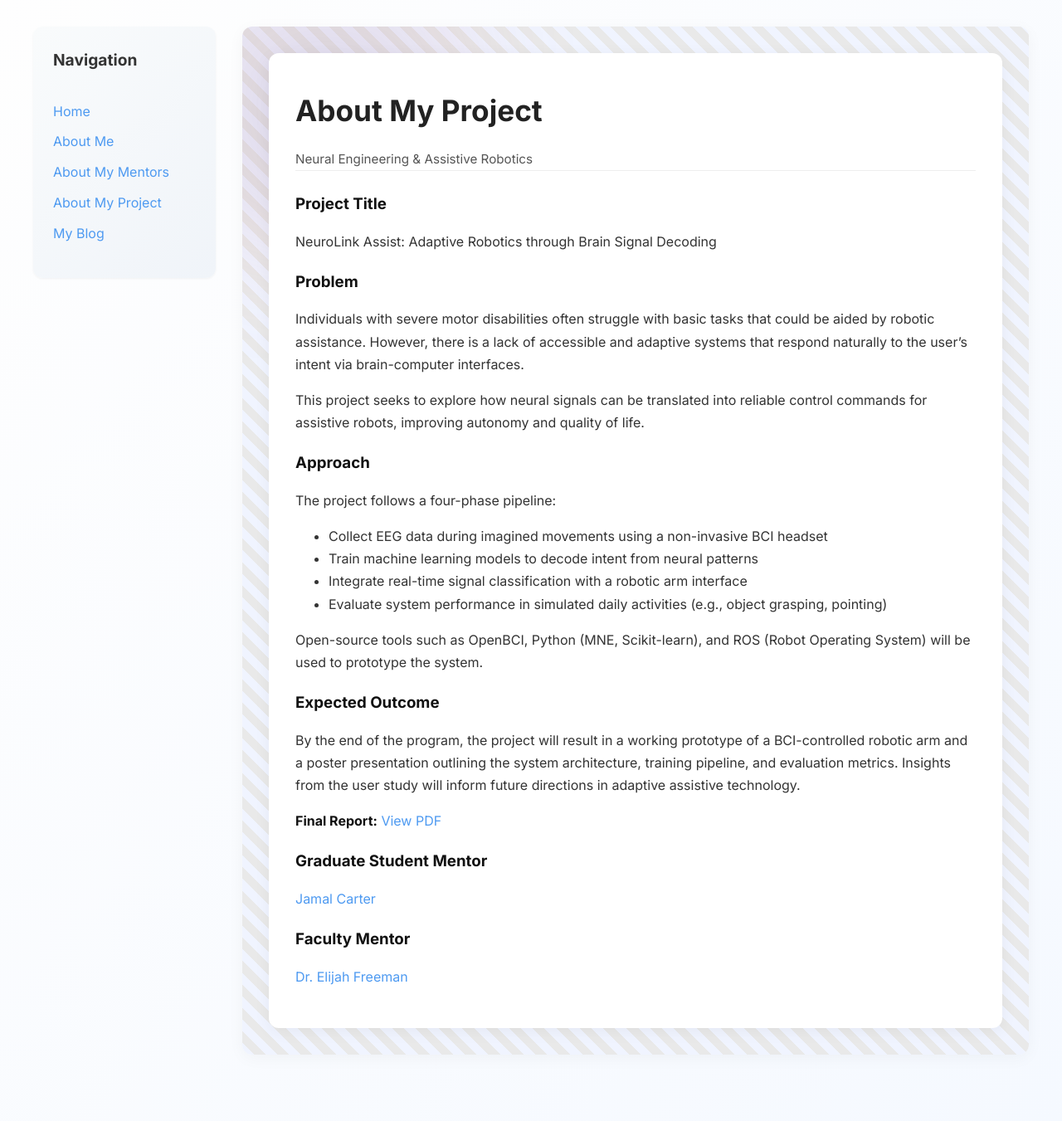
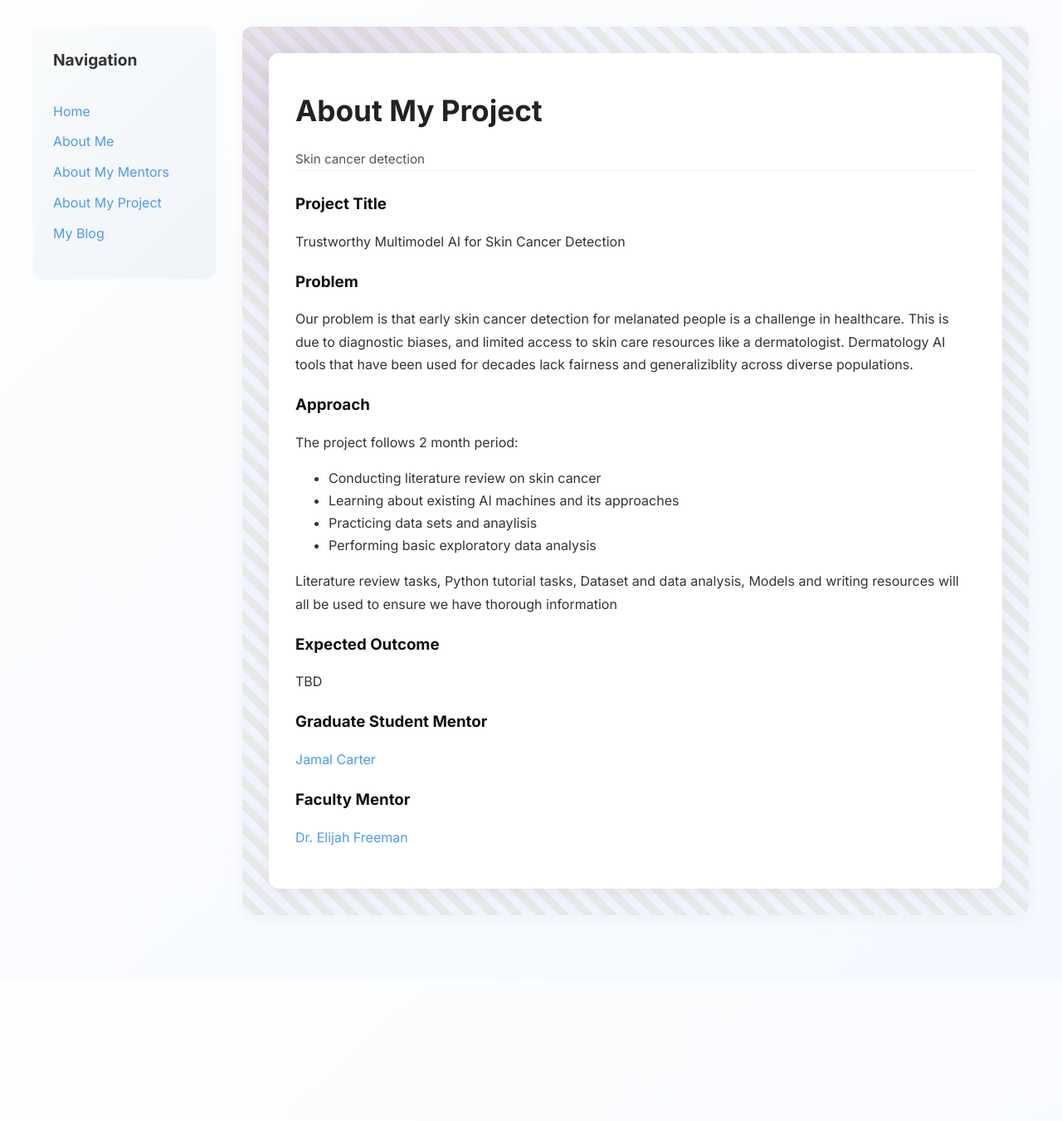
Before and after one commit to KenideeBlakey/kenideeblakey.github.io, a Jekyll site: the page built from pages/about-my-project.md, in a window 1280 px wide. Shown: the whole page at 83% size. Built offline with Jekyll 4.4.1, drawn with Linux system fonts in a browser that asks for light colours; after the commit the page ends 1183 px from its top, so only the background shows below that.

Commit message:
Update about-my-project.md

```diff
--- a/pages/about-my-project.md
+++ b/pages/about-my-project.md
@@ -3,28 +3,25 @@ layout: project
 title: About My Project
 permalink: /about-my-project.html
 
-subtitle: Neural Engineering & Assistive Robotics
-project_title: "NeuroLink Assist: Adaptive Robotics through Brain Signal Decoding"
+subtitle: Skin cancer detection
+project_title: "Trustworthy Multimodel AI for Skin Cancer Detection"
 
 problem: |
-  Individuals with severe motor disabilities often struggle with basic tasks that could be aided by robotic assistance. However, there is a lack of accessible and adaptive systems that respond naturally to the user's intent via brain-computer interfaces.
-
-  This project seeks to explore how neural signals can be translated into reliable control commands for assistive robots, improving autonomy and quality of life.
+  Our problem is that early skin cancer detection for melanated people is a challenge in healthcare. This is due to diagnostic biases, and limited access to skin care resources like a dermatologist. Dermatology AI tools that have been used for decades lack fairness and generaliziblity across diverse populations.
 
 approach: |
-  The project follows a four-phase pipeline:
+  The project follows 2 month period:
 
-  - Collect EEG data during imagined movements using a non-invasive BCI headset
-  - Train machine learning models to decode intent from neural patterns
-  - Integrate real-time signal classification with a robotic arm interface
-  - Evaluate system performance in simulated daily activities (e.g., object grasping, pointing)
+  - Conducting literature review on skin cancer
+  - Learning about existing AI machines and its approaches
+  - Practicing data sets and anaylisis
+  - Performing basic exploratory data analysis
 
-  Open-source tools such as OpenBCI, Python (MNE, Scikit-learn), and ROS (Robot Operating System) will be used to prototype the system.
+  Literature review tasks, Python tutorial tasks, Dataset and data analysis, Models and writing resources will all be used to ensure we have thorough information
 
 outcome: |
-  By the end of the program, the project will result in a working prototype of a BCI-controlled robotic arm and a poster presentation outlining the system architecture, training pipeline, and evaluation metrics. Insights from the user study will inform future directions in adaptive assistive technology.
+  TBD
 
-final_report_url: https://dl.icdst.org/pdfs/files/22e390b2eb0c8e951f3a742fda5b2d1d.pdf
 
 grad_mentor:
   name: Jamal Carter
```
